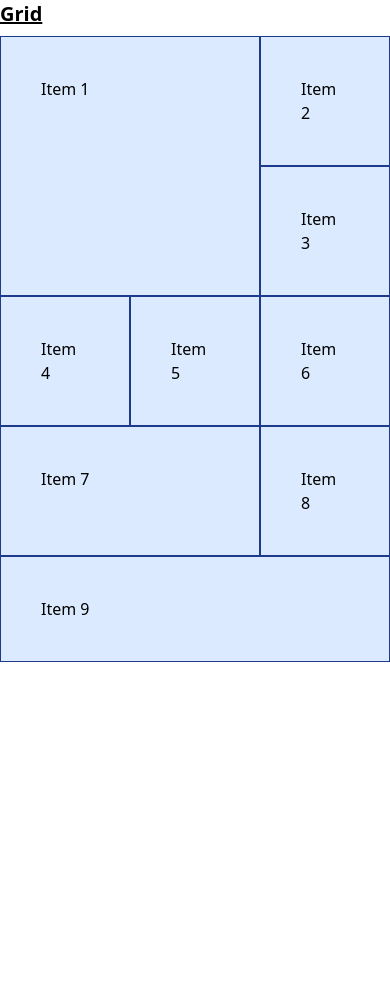
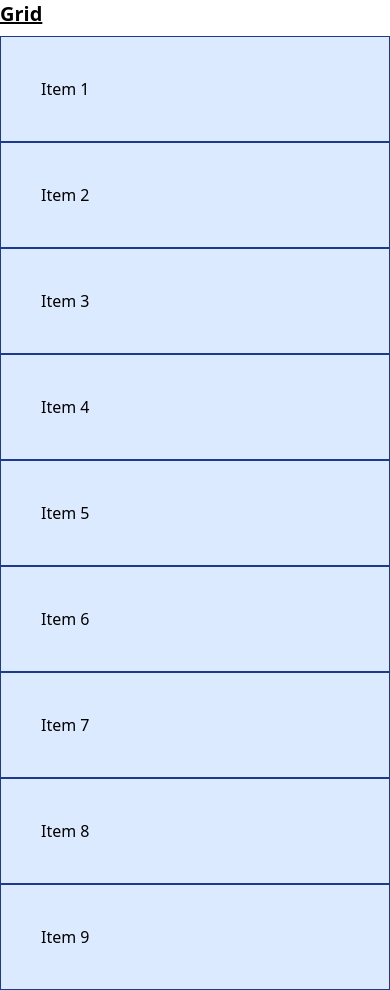
Before and after one commit to nsagias/react-tailwindcss-starter, a React (Create React App) app: page / in a window 390 px wide. Before the commit the page ends 844 px from the top, so only its background shows below. Built offline with nearby package versions, Linux system fonts and the light colour scheme.

Commit message:
add mobile first grid to monsonry

```diff
--- a/src/components/grid/GridSpans.tsx
+++ b/src/components/grid/GridSpans.tsx
@@ -3,19 +3,17 @@ export default function GridSpans () {
     <div >
       <p className="text-xl font-bold underline">Grid</p>
 
-
-      <div className="grid grid-cols-3 bg-gray-300 mt-2">
-        <div className="col-span-2 row-span-2 p-10 border border-blue-900 bg-blue-100">Item 1</div>
+      <div className="grid grid-cols-1 md:grid-cols-3 bg-gray-300 mt-2">
+        <div className="md:col-span-2 md:row-span-2 p-10 border border-blue-900 bg-blue-100">Item 1</div>
         <div className="p-10 border border-blue-900 bg-blue-100">Item 2</div>
         <div className="p-10 border border-blue-900 bg-blue-100">Item 3</div>
         <div className="p-10 border border-blue-900 bg-blue-100">Item 4</div>
         <div className="p-10 border border-blue-900 bg-blue-100">Item 5</div>
         <div className="p-10 border border-blue-900 bg-blue-100">Item 6</div>
-        <div className="col-span-2 p-10 border border-blue-900 bg-blue-100">Item 7</div>
+        <div className="md:col-span-2 p-10 border border-blue-900 bg-blue-100">Item 7</div>
         <div className="p-10 border border-blue-900 bg-blue-100">Item 8</div>
-        <div className="col-span-3 p-10 border border-blue-900 bg-blue-100">Item 9</div>
+        <div className="md:col-span-3 p-10 border border-blue-900 bg-blue-100">Item 9</div>
       </div>
-
 
     </div>
   );
```
